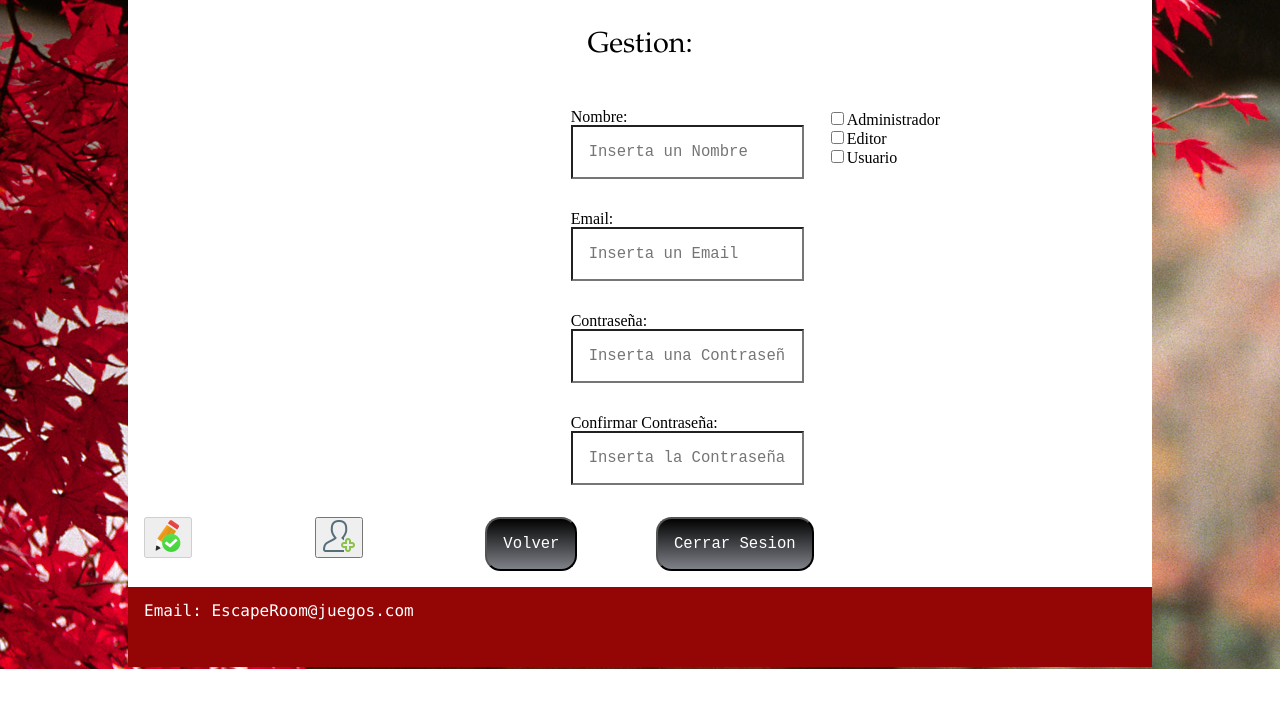
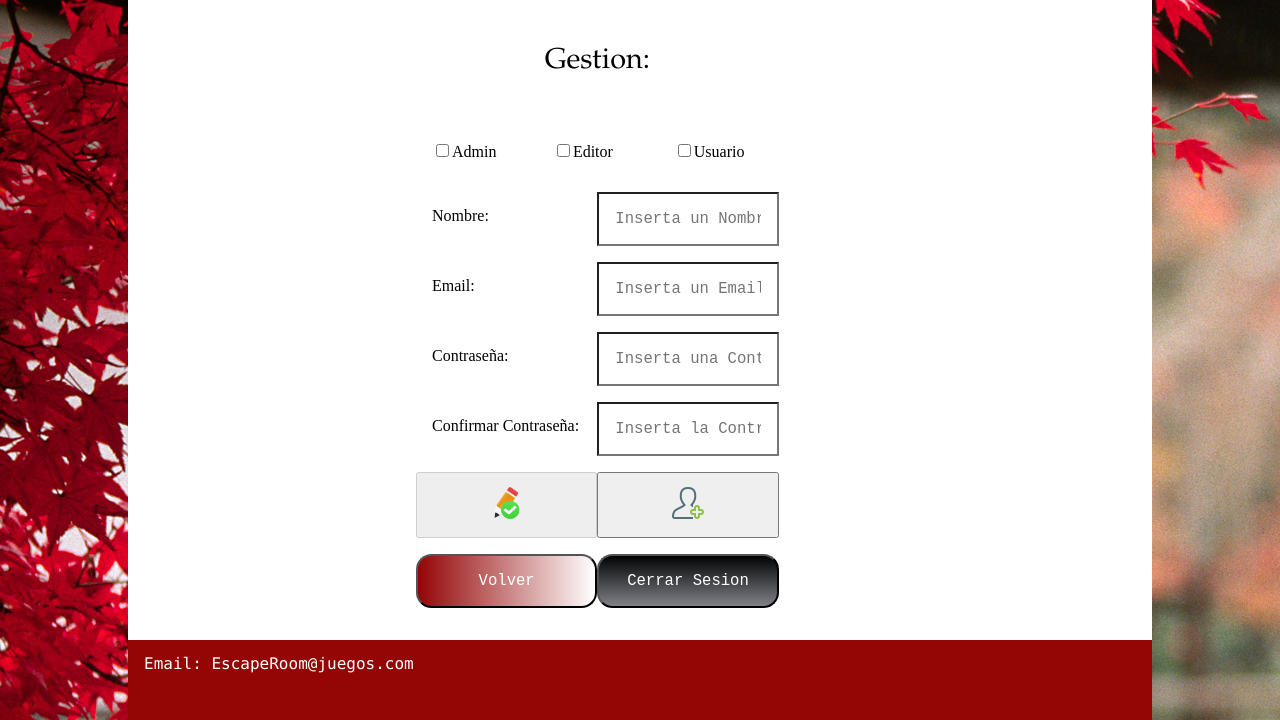
Before and after one commit to LauraMR97/Desafio1, a PHP site: page /Desafio1/Administracion/Gestion.php in a window 1280 px wide. Shown: the part 131-851 px from the top of the page. Before the commit the page ends 800 px from the top, so only its background shows below. Run offline with PHP 8.4, Linux system fonts and the light colour scheme; the visitor is signed in with stand-in values (Sample User, id 1); some libraries are stand-ins or nearby versions.

Commit message:
Cambios en Gestion CSS

```diff
--- a/Administracion/Gestion.php
+++ b/Administracion/Gestion.php
@@ -25,136 +25,128 @@
         </header>
 
         <section class="row">
-
+            <div class="col-5 margen-3 s-margen-0 s-col-12">
+                <div class="row">
                     <div class="xl-col-12 l-col-12 m-col-12 s-col-12 separado">
                         <h3>Gestion:</h3>
                     </div>
-
+                </div>
                 <?php
                 if ($_SESSION['Eleccion'] == 'Aniadir') {
                 ?>
+
+                    <div class="row">
+                        <div class="xl-col-12 l-col-12 m-col-12 s-col-12">
                             <form action="../Base_de_datos/controlador.php" method="POST" class="oriental" novalidate>
                                 <input type="hidden" name="recaptcha_response" id="recaptchaResponse">
-                    <div class="row">
-                        <div class=" margen-5 l-col-3 m-col-3 s-col-3 separado">
-                            <label>Nombre:</label>
-                            <input type="text" value="" id="nom" name="Nombre" placeholder="Inserta un Nombre" required>
-                            <span class="error" id="nombreError" aria-live="polite"></span>
+                                <div class="row p-a-1">
+                                    <div class="col-4">
+                                        <input type="checkbox" id="Admin" name="tipousur[]" value="Ad">Admin
                                     </div>
-                        <div class="l-col-3 m-col-3 s-col-3 separado">
-                            <label><input type="checkbox" id="Admin" name="tipousur[]" value="Ad">Administrador</label>
-                            <label><input type="checkbox" id="Edit" name="tipousur[]" value="Ed">Editor</label>
-                            <label><input type="checkbox" id="User" name="tipousur[]" value="Us">Usuario</label>
+                                    <div class="col-4">
+                                        <input type="checkbox" id="Edit" name="tipousur[]" value="Ed">Editor
+                                    </div>
+                                    <div class="col-4">
+                                        <input type="checkbox" id="User" name="tipousur[]" value="Us">Usuario
                                     </div>
                                 </div>
 
-                    <div class="row">
-                        <div class="margen-5 l-col-3 m-col-3 s-col-3 separadoPequeño">
-                            <label>Email:</label>
-                            <input type="email" value="" id="mail" name="Email" placeholder="Inserta un Email" required>
+                                <div class="row p-a-1">
+                                    <label class="col-6">Nombre:</label>
+                                    <input class="col-6" type="text" value="" id="nom" name="Nombre" placeholder="Inserta un Nombre" required>
+                                    <span class="error" id="nombreError" aria-live="polite"></span>
+                                </div>
+
+                                <div class="row p-a-1">
+                                    <label class="col-6">Email:</label>
+                                    <input class="col-6" type="email" value="" id="mail" name="Email" placeholder="Inserta un Email" required>
                                     <span class="error" aria-live="polite"></span>
                                 </div>
+
+                                <div class="row p-a-1">
+                                    <label class="col-6">Contraseña:</label>
+                                    <input class="col-6" type="text" value="" id="password" name="Password" placeholder="Inserta una Contraseña" required>
+                                    <span id="passwordError" class="error" aria-live="polite"></span>
                                 </div>
 
-                    <div class="row">
-                        <div class="margen-5 l-col-3 m-col-3 s-col-3 separadoPequeño">
-                            <label>Contraseña:</label>
-                            <input type="text" value="" id="password" name="Password" placeholder="Inserta una Contraseña" required>
-                            <span id="passwordError" class="error" aria-live="polite"></span>
-                        </div>
-                    </div>
-
-                    <div class="row">
-                        <div class="margen-5 l-col-3 m-col-3 s-col-3 separadoPequeño">
-                            <label>Confirmar Contraseña:</label>
-                            <input type="text" value="" id="passwordConfirm" name="PasswordRepeat" placeholder="Inserta la Contraseña de nuevo" required>
+                                <div class="row p-a-1">
+                                    <label class="col-6">Confirmar Contraseña:</label>
+                                    <input class="col-6" type="text" value="" id="passwordConfirm" name="PasswordRepeat" placeholder="Inserta la Contraseña de nuevo" required>
                                     <span class="error" id="passwordConfirmError" aria-live="polite"></span>
                                 </div>
 
+                                <div class="row p-a-1">
+                                    <button class="col-6 s-col-12" type="submit" name='Editar' disabled><img src="../ICONOS/edit.png" class="tamaño"></button>
+                                    <button class="col-6 s-col-12" type="submit" id="Registro" name='ADD'><img src="../ICONOS/add.png" class="tamaño"></button>
                                 </div>
-
-                    <div class="l-col-2 m-col-2 s-col-2">
-                        <button type="submit" name='Editar' disabled><img src="../ICONOS/edit.png" class="tamaño"></button>
+                                <div class="row p-a-1">
+                                    <input class="col-6 s-col-12 botVolver" type="submit" value="Volver" name="VolverAdministracion">
+                                    <input class="col-6 s-col-12" type="submit" value="Cerrar Sesion" name="CerrarSesion">
                                 </div>
-
-                    <div class="l-col-2 m-col-2 s-col-2">
-                        <button type="submit" id="Registro" name='ADD'><img src="../ICONOS/add.png" class="tamaño"></button>
-                    </div>
-
-
-                    <div class="l-col-2 m-col-2 s-col-2">
-                        <input type="submit" value="Volver" name="VolverAdministracion">
-                    </div>
-
-                    <div class="l-col-2 m-col-2 s-col-2 ">
-                        <input type="submit" value="Cerrar Sesion" name="CerrarSesion">
+                            </form>
                         </div>
                     </div>
-                </form>
                 <?php
                 } else {
                     $perAnt = Conexion::buscarPersonaPorCorreo($_SESSION['email']);
                     $rol = Conexion::verRol($perAnt->getEmail());
                 ?>
+                    <div class="row">
+                        <div class="xl-col-12 l-col-12 m-col-12 s-col-12">
                             <form action="../Base_de_datos/controlador.php" method="POST" class="oriental" novalidate>
-                    <div class="row">
-                        <div class=" margen-5 l-col-3 m-col-3 s-col-3 separado">
-                            <label>Nombre:</label>
-                            <input type="text" id="nom" value="<?php echo $perAnt->getNombre() ?>" name="Nombre" placeholder="Inserta un Nombre" required>
-                            <span class="error" id="nombreError" aria-live="polite"></span>
+                                <input type="hidden" name="recaptcha_response" id="recaptchaResponse">
+
+                                <div class="row p-a-1">
+                                    <div class="col-4">
+                                        <input type="checkbox" id="Admin" name="tipousur[]" value="Ad">Admin
                                     </div>
-                        <div class="l-col-3 m-col-3 s-col-3 separado">
-                            <label><input type="checkbox" id="Admin" name="tipousur[]" <?php echo (isset($rol[0]) && ($rol[0] == 0)) || (isset($rol[1]) && ($rol[1] == 0)) || (isset($rol[2]) && ($rol[2] == 0)) ? ' checked' : ' '; ?> value="Ad">Administrador</label>
-                            <label><input type="checkbox" id="Edit" name="tipousur[]" <?php echo (isset($rol[0]) && ($rol[0] == 1)) || (isset($rol[1]) && ($rol[1] == 1)) || (isset($rol[2]) && ($rol[2] == 1)) ? ' checked' : ' '; ?> value="Ed">Editor</label>
-                            <label><input type="checkbox" id="User" name="tipousur[]" <?php echo (isset($rol[0]) && ($rol[0] == 2)) || (isset($rol[1]) && ($rol[1] == 2)) || (isset($rol[2]) && ($rol[2] == 2)) ? ' checked' : ' '; ?> value="Us">Usuario</label>
+                                    <div class="col-4">
+                                        <input type="checkbox" id="Edit" name="tipousur[]" value="Ed">Editor
+                                    </div>
+                                    <div class="col-4">
+                                        <input type="checkbox" id="User" name="tipousur[]" value="Us">Usuario
                                     </div>
                                 </div>
 
-                    <div class="row">
-                        <div class="margen-5 l-col-3 m-col-3 s-col-3 separadoPequeño">
-                            <label>Email:</label>
-                            <input type="email" id="mail" value="<?php echo $perAnt->getEmail() ?>" name="Email" placeholder="Inserta un Email" required>
-                            <span class="error" aria-live="polite"></span>
-                        </div>
-                    </div>
-
-                    <div class="row">
-                        <div class="margen-5 l-col-3 m-col-3 s-col-3 separadoPequeño">
-                            <label>Contraseña:</label>
-                            <input type="password" value="<?php echo $perAnt->getPassword() ?>" name="Password" placeholder="Inserta una Contraseña" readonly>
-                        </div>
-                    </div>
-
-                    <div class="row">
-                        <div class="margen-5 l-col-3 m-col-3 s-col-3 separadoPequeño">
-                            <label>Confirmar Contraseña:</label>
-                            <input type="password" value="<?php echo $perAnt->getPassword() ?>" name="PasswordRepeat" placeholder="Inserta la Contraseña de nuevo" readonly>
-                        </div>
-
-                    </div>
-
-                    <div class="l-col-2 m-col-2 s-col-2">
-                        <button type="submit" id="Edita" name='Editar'><img src="../ICONOS/edit.png" class="tamaño"></button>
-
-                    </div>
-
-                    <div class="l-col-2 m-col-2 s-col-2">
-                        <button type="submit" name='ADD' disabled><img src="../ICONOS/add.png" class="tamaño"></button>
+                                <div class="row p-a-1">
+                                    <label class="col-6">Nombre:</label>
+                                    <input class="col-6" type="text" value="<?php echo $perAnt->getNombre() ?>" id="nom" name="Nombre" placeholder="Inserta un Nombre" required>
+                                    <span class="error" id="nombreError" aria-live="polite"></span>
                                 </div>
 
 
-                    <div class="l-col-2 m-col-2 s-col-2">
-                        <input class="botVolver" type="submit" value="Volver" name="VolverAdministracion">
+                                <div class="row p-a-1">
+                                    <label class="col-6">Email:</label>
+                                    <input class="col-6" type="email" value="<?php echo $perAnt->getEmail() ?>" id="mail" name="Email" placeholder="Inserta un Email" required>
+                                    <span class="error" aria-live="polite"></span>
                                 </div>
 
-                    <div class="l-col-2 m-col-2 s-col-2 ">
-                        <input type="submit" value="Cerrar Sesion" name="CerrarSesion">
+                                <div class="row p-a-1">
+                                    <label class="col-6">Contraseña:</label>
+                                    <input class="col-6" type="password" value="<?php echo $perAnt->getPassword() ?>" name="Password" placeholder="Inserta una Contraseña" readonly>
+                                </div>
+
+                                <div class="row p-a-1">
+                                    <label class="col-6">Confirmar Contraseña:</label>
+                                    <input class="col-6" type="password" value="<?php echo $perAnt->getPassword() ?>" name="PasswordRepeat" placeholder="Inserta la Contraseña de nuevo" readonly>
+                                </div>
+
+                                <div class="row p-a-1">
+                                    <button class="col-6 s-col-12" type="submit" id="Edita" name='Editar'><img src="../ICONOS/edit.png" class="tamaño"></button>
+                                    <button class="col-6 s-col-12" type="submit" name='ADD' disabled><img src="../ICONOS/add.png" class="tamaño"></button>
+                                </div>
+                                <div class="row p-a-1">
+                                    <input class="col-6 s-col-12 botVolver" type="submit" value="Volver" name="VolverAdministracion">
+                                    <input class="col-6 s-col-12" type="submit" value="Cerrar Sesion" name="CerrarSesion">
+                                </div>
+
+                            </form>
                         </div>
                     </div>
-                </form>
                 <?php
                 }
                 ?>
+            </div>
         </section>
         <footer class=" oriental row">
             <div class="xl-col-12 l-col-12 m-col-12 s-col-12">
```
Lines whose indentation alone changed are shown as unchanged.
